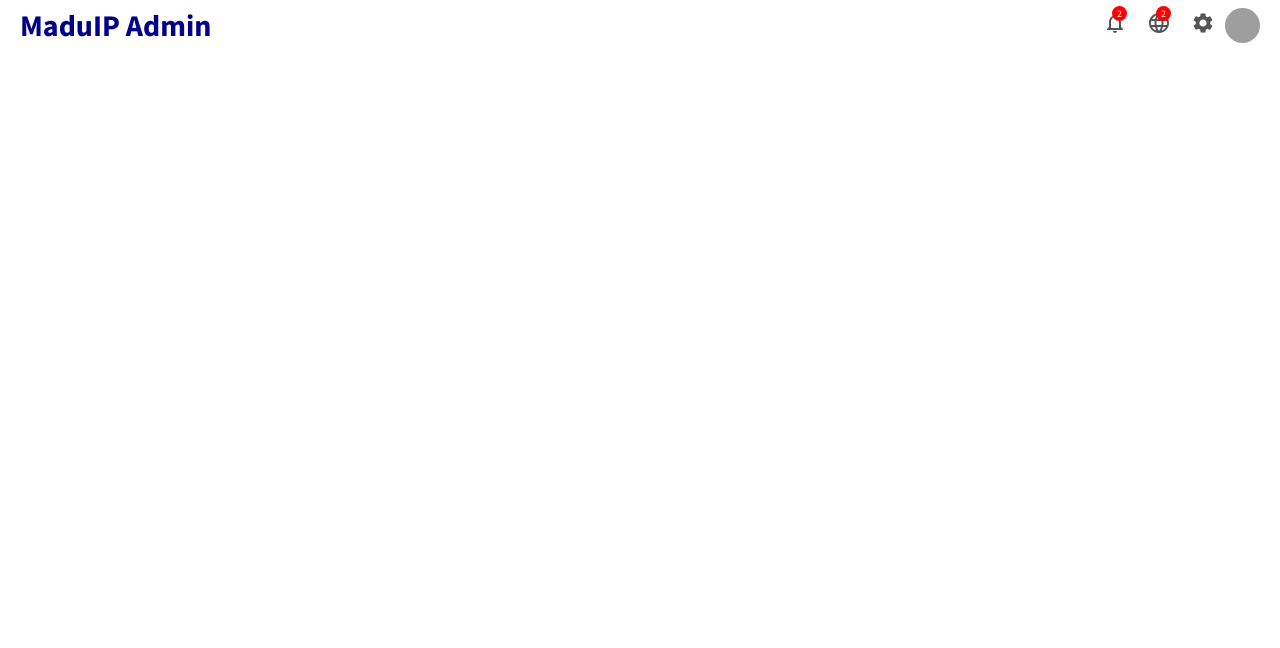
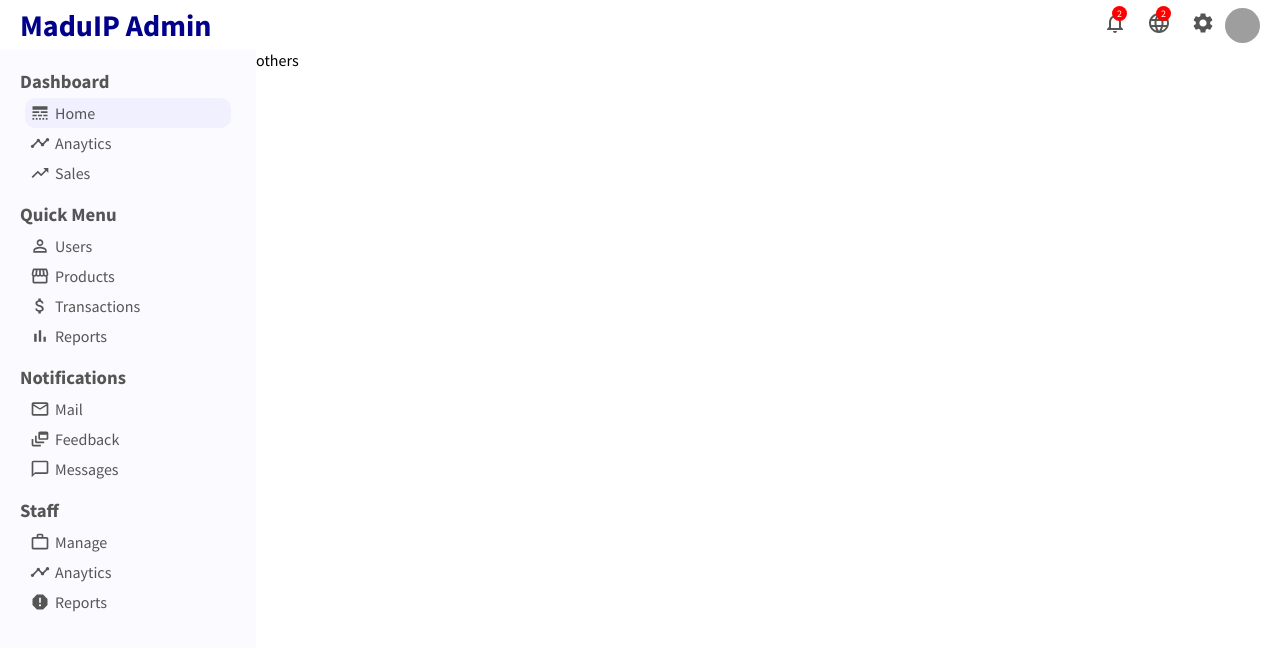
Before and after one commit to maduiep/react-admin-dashboard, a React (Create React App) app: page / in a window 1280 px wide. Shown: the top 648 px of the page. Built offline with nearby package versions, Linux system fonts and the light colour scheme.

Commit message:
completed sidebar contents

```diff
--- a/src/App.js
+++ b/src/App.js
@@ -1,11 +1,17 @@
 import React from 'react'
 import './sass/main.scss'
 import Topbar from './components/layouts/Topbar'
+import Sidebar from './components/layouts/Sidebar'
 
 function App() {
   return (
     <div className="App">
       <Topbar />
+      <div className="container">
+        <Sidebar/>
+        <div className="others">others</div>
+      </div>
+
     </div>
   );
 }
--- a/src/components/layouts/Sidebar.js
+++ b/src/components/layouts/Sidebar.js
@@ -1,9 +1,94 @@
 import React from 'react'
+import {LineStyle,
+     Timeline,
+     TrendingUp,
+     PermIdentity,
+     AttachMoney,
+     MailOutline,
+     Storefront,
+     BarChart,
+     DynamicFeed,
+     WorkOutline,
+     ChatBubbleOutline,
+     Report} from '@material-ui/icons'
 
 function Sidebar() {
     return (
-        <div>
-
+        <div className="sidebar">
+            <div className="sidebar__wrapper">
+                <div className="sidebar__menu">
+                    <h3 className="sidebar__title">Dashboard</h3>
+                    <ul className="sidebar__list">
+                        <li className="item active">
+                            <LineStyle className="item__icon"/>
+                            Home
+                        </li>
+                        <li className="item">
+                            <Timeline className="item__icon"/>
+                            Anaytics
+                        </li>
+                        <li className="item">
+                            <TrendingUp className="item__icon"/>
+                            Sales
+                        </li>
+                    </ul>
+                </div>
+                <div className="sidebar__menu">
+                    <h3 className="sidebar__title">Quick Menu</h3>
+                    <ul className="sidebar__list">
+                        <li className="item">
+                            <PermIdentity className="item__icon"/>
+                            Users
+                        </li>
+                        <li className="item">
+                            <Storefront className="item__icon"/>
+                            Products
+                        </li>
+                        <li className="item">
+                            <AttachMoney className="item__icon"/>
+                            Transactions
+                        </li>
+                        <li className="item">
+                            <BarChart className="item__icon"/>
+                            Reports
+                        </li>
+                    </ul>
+                </div>
+                <div className="sidebar__menu">
+                    <h3 className="sidebar__title">Notifications</h3>
+                    <ul className="sidebar__list">
+                        <li className="item">
+                            <MailOutline className="item__icon"/>
+                            Mail
+                        </li>
+                        <li className="item">
+                            <DynamicFeed className="item__icon"/>
+                            Feedback
+                        </li>
+                        <li className="item">
+                            <ChatBubbleOutline className="item__icon"/>
+                            Messages
+                        </li>
+                    </ul>
+                </div>
+                <div className="sidebar__menu">
+                    <h3 className="sidebar__title">Staff</h3>
+                    <ul className="sidebar__list">
+                        <li className="item">
+                            <WorkOutline className="item__icon"/>
+                            Manage
+                        </li>
+                        <li className="item">
+                            <Timeline className="item__icon"/>
+                            Anaytics
+                        </li>
+                        <li className="item">
+                            <Report className="item__icon"/>
+                            Reports
+                        </li>
+                    </ul>
+                </div>
+            </div>
         </div>
     )
 }
--- a/src/sass/abstract/_variables.scss
+++ b/src/sass/abstract/_variables.scss
@@ -4,3 +4,7 @@ $black: #000;
 $color-1: darkblue;
 $color-2: red;
 $color-3: #555;
+
+$color-light: rgb(251, 251, 255);
+$color-light-grey: rgb(187, 186, 186);
+$color-gray: rgb(240, 240, 255);
--- a/src/sass/base/_base.scss
+++ b/src/sass/base/_base.scss
@@ -7,3 +7,11 @@
 body {
     font-family: 'Source Sans Pro', sans-serif;
 }
+
+.container {
+    display: flex;
+}
+
+.others {
+    flex: 4;
+}
--- a/src/sass/components/_sidebar.scss
+++ b/src/sass/components/_sidebar.scss
@@ -0,0 +1,43 @@
+.sidebar {
+    flex: 1;
+    height: calc(100vh - 50px);
+    background-color: $color-light;
+    position: sticky;
+    top: 50px;
+
+    &__wrapper {
+        padding: 20px;
+        color: $color-3;
+    }
+
+    &__menu {
+        margin-bottom: 10px;
+    }
+
+    &__tite {
+        font-size: 13px;
+        color: $color-light-grey;
+    }
+
+    &__list {
+        list-style: none;
+        padding: 5px;
+
+        .item {
+            padding: 5px;
+            cursor: pointer;
+            display: flex;
+            align-items: center;
+            border-radius: 10px;
+
+            &__icon {
+                margin-right: 5px;
+                font-size: 20px !important;
+            }
+        }
+
+        .item.active, .item:hover {
+            background-color: $color-gray;
+        }
+    }
+}
```
